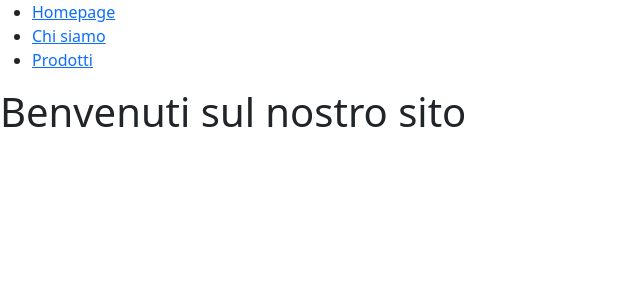
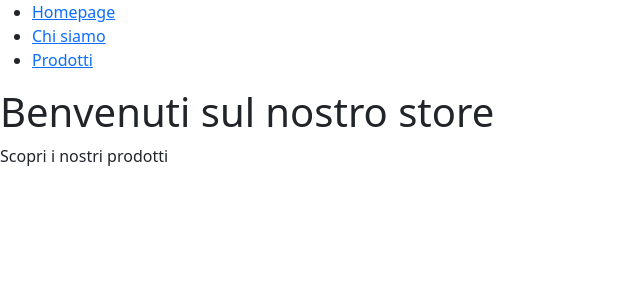
Before and after one commit to MarcoFiordi/react-router, a React (Vite) app: page / in a window 1280 px wide. Shown: the top 300 px of the page, without its empty margins (0-640 px from the left). Built offline with nearby package versions, Linux system fonts and the light colour scheme.

Commit message:
aggiunta navbar e pagine principali

```diff
--- a/src/pages/Contacts.jsx
+++ b/src/pages/Contacts.jsx
@@ -1,6 +1,10 @@
 function Contacts() {
     return (
-        <h1>Chi siamo</h1>
+        <main>
+            <h1>Chi siamo</h1>
+            <p>siamo un e-commerce che vende prodotti</p>
+        </main>
+
     )
 }
 export default Contacts;
--- a/src/pages/Homepage.jsx
+++ b/src/pages/Homepage.jsx
@@ -1,6 +1,11 @@
 function Index() {
     return (
-        <h1>Benvenuti sul nostro sito</h1>
+        <main>
+            <h1>Benvenuti sul nostro store</h1>
+            <p>Scopri i nostri prodotti</p>
+        </main>
+
+
     )
 }
 export default Index;
--- a/src/pages/Prodotti.jsx
+++ b/src/pages/Prodotti.jsx
@@ -1,6 +1,10 @@
 function Prodotti() {
     return (
-        <div>Prodotti</div>
+        <main>
+            <div>Prodotti</div>
+            <p>lista dei prodotti</p>
+        </main>
+
     )
 }
 export default Prodotti
```
